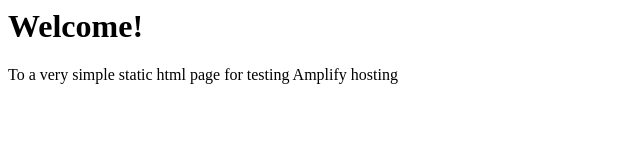
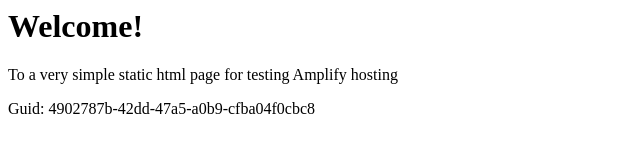
Before and after one commit to aws-aemilia-kix/Github-PR-Commit-Integration-Test-DoNotTouch-GitHubAutoBuildCanaryTest-v1-preprod-ap-northeast-3, a website: page src/index.html in a window 1280 px wide. Shown: the whole page, without its empty margins (0-640 px from the left). Drawn offline with Linux system fonts and the light colour scheme.

Commit message:
commit from integ tests

```diff
--- a/src/index.html
+++ b/src/index.html
@@ -1,3 +1,5 @@
+
+
 <html lang="en">
 
 <head>
@@ -10,6 +12,6 @@
 <body>
     <h1>Welcome!</h1>
     <p>To a very simple static html page for testing Amplify hosting</p>
-</body>
+    <p>Guid: 4902787b-42dd-47a5-a0b9-cfba04f0cbc8</p></body>
 
 </html>
```
